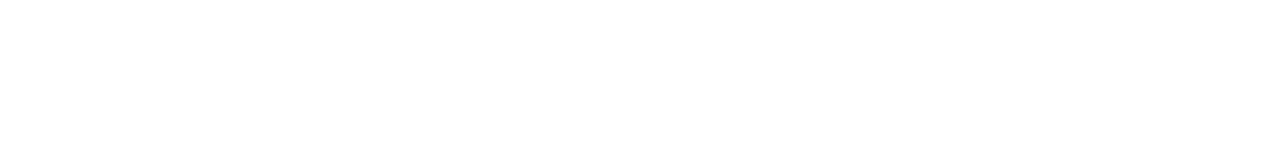
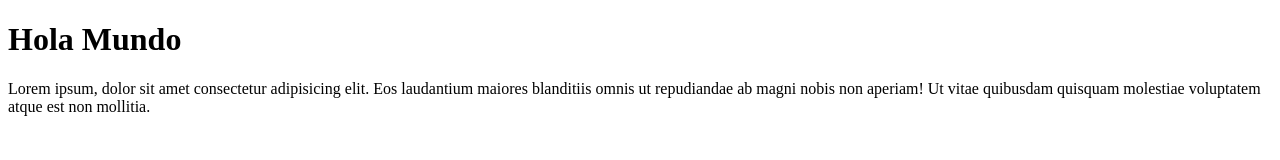
Before and after one commit to HansAroni/mi-primer-repositorio., a plain HTML site: page otro.html in a window 1280 px wide. Drawn offline with Linux system fonts and the light colour scheme.

Commit message:
agregamos parrafo

```diff
--- a/otro.html
+++ b/otro.html
@@ -8,6 +8,7 @@
     </title>
 </head>
 <body>
-
+    <h1>Hola Mundo</h1>
+    <p>Lorem ipsum, dolor sit amet consectetur adipisicing elit. Eos laudantium maiores blanditiis omnis ut repudiandae ab magni nobis non aperiam! Ut vitae quibusdam quisquam molestiae voluptatem atque est non mollitia.</p>
 </body>
 </html>
```
